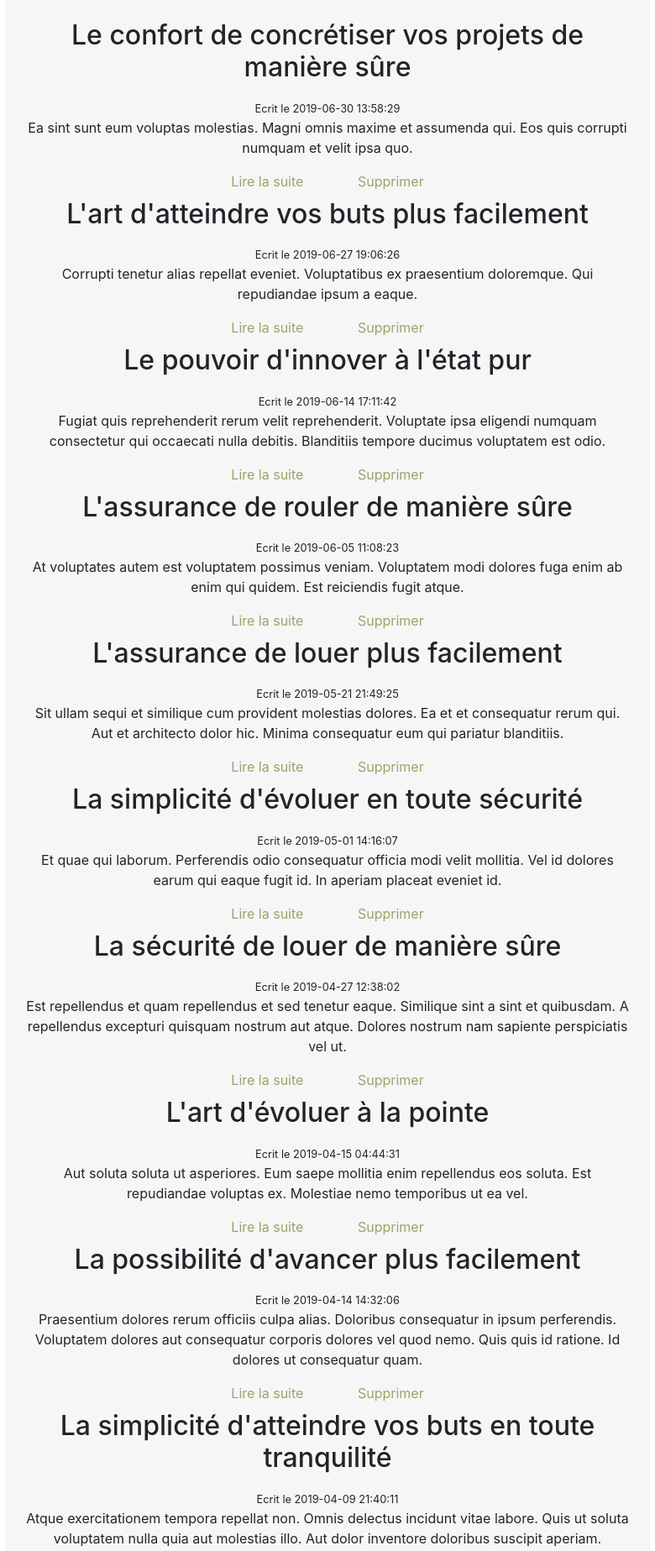
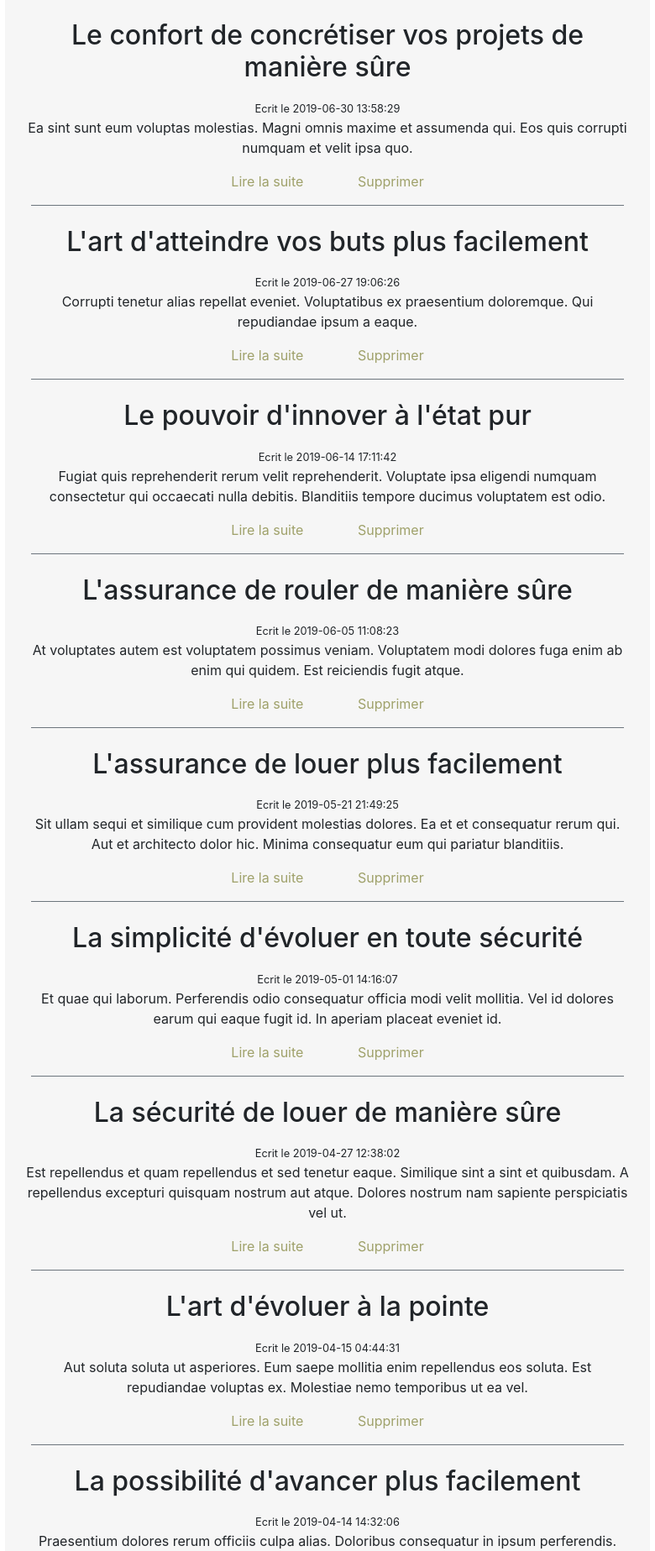
Before and after one commit to loic-alcesilas/blog, a PHP site: page / in a window 1280 px wide; the page is wider, and only the part inside the window is pictured. Shown: the part 551-2398 px from the top of that part at 84% size, without its empty margins (250-1030 px from the left). Run offline with PHP 8.4, Linux system fonts and the light colour scheme; data comes from the database, SQL or seed files in the repository; some libraries are stand-ins or nearby versions.

Commit message:
ajout du css sur la page d'acceuil

```diff
--- a/assets/css/style.css
+++ b/assets/css/style.css
@@ -101,9 +101,9 @@ header {
     margin-top: 30px;
   }
 
-  /*article*/
+  /*Tous les article de l'accueil*/
 
-  .article  {
+  .allarticle  {
     width: 60% !important;
     padding-bottom: 10px;
     padding-top: 15px;
@@ -112,16 +112,40 @@ header {
     border-radius: 20px;
   }
 
-  .article a {
+  .allarticle a {
       color: #9FA16A;
       padding: 30px;
   }
 
-  .article a:hover {
+  .allarticle a:hover {
     color: #9FA16A;
 }
 
+/*article Seul*/
 
+.article a {
+    color: #9FA16A;
+    margin-left: 10px;
+}
+
+.article a:hover {
+    color: #9FA16A;
+}
+
+.article small{
+    margin-left: 10px;
+    padding: 5px;
+    font-size: 15.5px;
+    border-left: 5px solid #a1add0;
+    color: #3d3d3d;
+    background-color: #ddd7ff;
+}
+
+.article h1 {
+    padding-top: 80px;
+    padding-bottom: 30px;
+    font-size: 30px;
+}
 
   /*commentaires*/
 
--- a/libraries/controllers/Article.php
+++ b/libraries/controllers/Article.php
@@ -55,7 +55,7 @@ class Article extends Controller {
 
         /**
          * 4. Récupération des commentaires de l'article en question
-         * Pareil, toujours une requête préparée pour sécuriser la donnée filée par l'utilisateur (cet enfoiré en puissance !)
+         * Pareil, toujours une requête préparée pour sécuriser la donnée filée par l'utilisateur
          */
         $commentaires = $commentModel->findAllWithArticle($article_id);
 
--- a/libraries/utils.php
+++ /dev/null
@@ -1 +0,0 @@
-<?php
--- a/templates/articles/index.html.php
+++ b/templates/articles/index.html.php
@@ -1,4 +1,3 @@
-
 <header class="container-fluid pb-1 navbar fixed-top" id="menu">
     <div class="container" style="justify-content: center">
         <h1 id="brand">Blog de Jean forteroche</h1>
@@ -9,11 +8,11 @@
     <div>
         <h1>Un roman écrit par <span>Jean Forteroche</span></h1>
         <p>Un billet simple pour l'alaska ce roman vous fera voyager au plus profond des montagnes</p>
-            <input type="button" value="Découvrire" >
+        <input type="button" value="Découvrire">
     </div>
 </div>
 
-<div class="col-md-8 ml-auto mr-auto text-center article">
+<div class="col-md-8 ml-auto mr-auto text-center allarticle">
     <h2 id="title">Nos episodes :</h2>
 
     <?php foreach ($articles as $article) : ?>
@@ -22,5 +21,6 @@
         <p><?= $article['introduction'] ?></p>
         <a href="index.php?controller=article&task=show&id=<?= $article['id'] ?>">Lire la suite</a>
         <a href="index.php?controller=article&task=delete&id=<?= $article['id'] ?>" onclick="return window.confirm(`Êtes vous sur de vouloir supprimer cet article ?!`)">Supprimer</a>
+        <div class="border-bottom border-secondary m-3"></div>
     <?php endforeach ?>
 </div>
--- a/templates/articles/show.html.php
+++ b/templates/articles/show.html.php
@@ -1,10 +1,11 @@
-<h1 style="padding-top: 65px;"><?= $article['title'] ?></h1>
+<div class="article col-md-8 ml-auto mr-auto text-left ">
+<h1><?= $article['title'] ?></h1>
 <small>Ecrit le <?= $article['created_at'] ?></small>
 <p><?= $article['introduction'] ?></p>
 <hr>
 <?= $article['content'] ?>
 <a href="index.php?<?= $article['id'] ?>">Retour aux épisodes</a>
-
+</div>
 <form class="d-flex flex-column align-items-center" action="index.php?controller=comment&task=insert" method="POST">
     <h3 class="pt-3">Vous voulez réagir ?</h3>
     <div class="form-group">
--- a/templates/layout.html.php
+++ b/templates/layout.html.php
@@ -17,5 +17,4 @@
 </header>
     <?= $pageContent ?>
 </body>
-
 </html>
```
Lines whose indentation alone changed are shown as unchanged.
